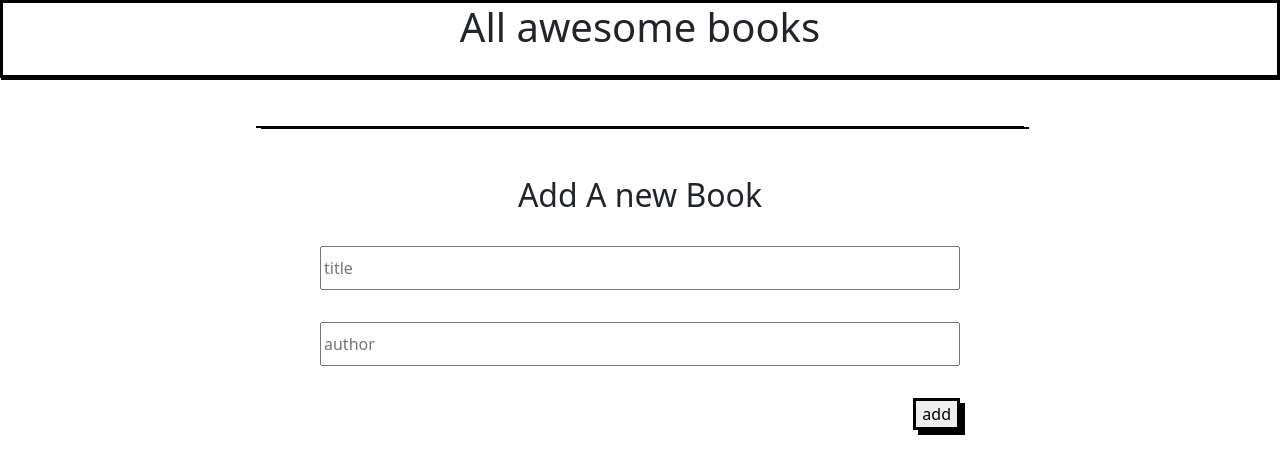
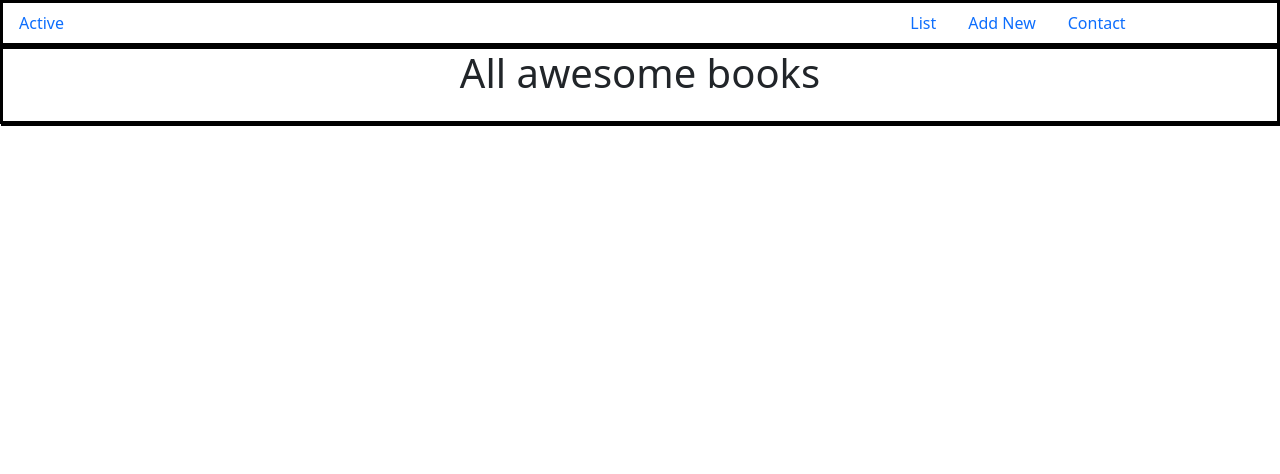
Before and after one commit to peterdgreat/awesome-books, a plain HTML site: page index.html in a window 1280 px wide. Drawn offline with nearby package versions, Linux system fonts and the light colour scheme.

Commit message:
Navigation Done
-navbar created
- onclick display block of needed element

```diff
--- a/css/style.css
+++ b/css/style.css
@@ -36,9 +36,18 @@ form {
   margin: 0 auto;
 }
 
+.list {
+  justify-self: flex-end;
+}
+
 hr {
   background-color: black;
   border: 1px solid black;
   opacity: 1;
   box-shadow: 5px 1px  black;
 }
+
+.navHeader {
+  border: 3px solid black;
+  box-shadow: 1px 2px  black;
+}
--- a/index.html
+++ b/index.html
@@ -9,7 +9,19 @@
     <link rel="stylesheet" href="css/style.css">
 </head>
 <body>
-    <section class="main" >
+    <nav class="d-flex navHeader">
+        <div class=" d-flex align-items-center ">
+            <a class=" nav-link mainNav active" aria-current="page" href="#" onclick="display('listBk')">Active</a>
+        </div>
+        <div class="col-10 d-flex align-items-end justify-content-end">
+
+
+        <a class="nav-link listNav" href="#" onclick="display('listBk')">List</a>
+        <a class="nav-link addNav" href="#" onclick="display('addBk')">Add New</a>
+        <a class="nav-link contactNav" href="#" onclick="display('contactDetails')">Contact</a>
+    </div>
+    </nav>
+    <section id="listBk" class="main" >
 
     <div class="d-flex flex-column justify-content-center align-items-center">
 
@@ -24,7 +36,7 @@
     </ul>
 
 </section>
-    <section class="newBk">
+    <section id="addBk" class="newBk d-none">
         <div class="underline mt-5">
             <hr>
         </div>
@@ -42,6 +54,9 @@
     </div>
 </form>
 </section>
+<section id="contactDetails" class="contact d-none">
+    <h1>Contact</h1>
+</section>
     <script src="https://cdn.jsdelivr.net/npm/bootstrap@5.1.1/dist/js/bootstrap.bundle.min.js" integrity="sha384-/bQdsTh/da6pkI1MST/rWKFNjaCP5gBSY4sEBT38Q/9RBh9AH40zEOg7Hlq2THRZ" crossorigin="anonymous"></script>
     <script src="/js/app.js"></script>
 </body>
--- a/js/app.js
+++ b/js/app.js
@@ -2,6 +2,9 @@ const btn = document.querySelector('#bsub');
 const title = document.querySelector('#title');
 const author = document.querySelector('#author');
 const bks = document.querySelector('.books');
+const mainPage = document.querySelector('.main');
+const newBkpage = document.querySelector('.newBk');
+const contactPage = document.querySelector('.contact');
 let id = 0;
 let books = [
 
@@ -90,3 +93,27 @@ btn.addEventListener('click', (e) => {
   classBk.addBooks();
   e.preventDefault();
 });
+
+// listNav.addEventListener()
+
+// eslint-disable-next-line no-unused-vars
+function display(navClass) {
+  if (navClass === 'listBk') {
+    mainPage.classList.add('d-block');
+    mainPage.classList.remove('d-none');
+    newBkpage.classList.add('d-none');
+    contactPage.classList.add('d-none');
+  } else if (navClass === 'addBk') {
+    mainPage.classList.add('d-none');
+    newBkpage.classList.add('d-block');
+    newBkpage.classList.remove('d-none');
+    contactPage.classList.add('d-none');
+  } else if (navClass === 'contactDetails') {
+    mainPage.classList.add('d-none');
+    newBkpage.classList.add('d-none');
+    contactPage.classList.add('d-block');
+    contactPage.classList.remove('d-none');
+  } else {
+   alert('Page Not Found');
+  }
+}
```
